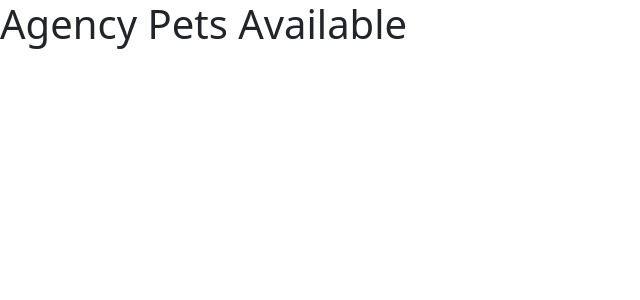
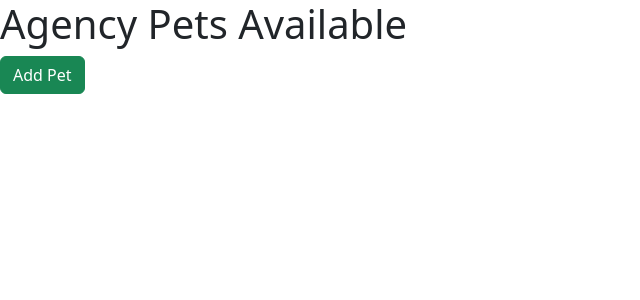
Before and after one commit to Schartelb/flask-WTForms, a Flask app: page / in a window 1280 px wide. Shown: the top 300 px of the page, without its empty margins (0-640 px from the left). Run offline with Flask 2, Linux system fonts and the light colour scheme; data that the repository does not hold is empty.

Commit message:
full update due to changes
edit pet validation not occurring on submit.  redirects to same page, so code works, but no validation!

```diff
--- a/app.py
+++ b/app.py
@@ -2,7 +2,7 @@ from flask import Flask, render_template, flash, redirect
 from flask_debugtoolbar import DebugToolbarExtension
 from models import db, connect_db, Pet
 
-from forms import AddPetForm
+from forms import PetForm
 
 app = Flask(__name__)
 app.config["SECRET_KEY"] = "oh-so-secret"
@@ -17,14 +17,15 @@ connect_db(app)
 @app.route("/")
 def homepage():
     """Show pet's links."""
-    return render_template('home.html')
+    pets = Pet.query.all()
+    return render_template('home.html', pets=pets)
 
 
 @app.route("/add", methods=["GET", "POST"])
 def add_pet():
     """Pet add form; handle adding."""
 
-    form = AddPetForm()
+    form = PetForm()
 
     if form.validate_on_submit():
         name = form.name.data
@@ -33,16 +34,31 @@ def add_pet():
                   photo_url=form.photo_url.data,
                   age=form.age.data,
                   notes=form.notes.data,
-                  available=form.notes.data)
+                  available=form.available.data)
         db.session.add(pet)
         db.session.commit()
-        flash(f"Added {name} to adoption list!")
+        flash(f"Added {name} to adoption list!", "add")
         return redirect("/")
     else:
         return render_template(
             "addpet.html", form=form)
 
 
-@app.route("/<int:pet_id>", methods=["GET"])
-def display_pet(pet_id):
-    return render_template("displaypet.html")
+@app.route("/<int:pet_id>", methods=["GET", "POST"])
+def display_edit_pet(pet_id):
+    pet = Pet.query.get_or_404(pet_id)
+    form = PetForm(obj=pet)
+    import pdb
+    pdb.set_trace()
+    if form.validate_on_submit():
+        pet.name = form.name.data
+        pet.species = form.species.data
+        pet.photo_url = form.photo_url.data
+        pet.age = form.age.data
+        pet.notes = form.notes.data
+        pet.available = form.available.data
+        db.session.commit()
+        flash(f"Updated {pet.name}!", "update")
+        return redirect(f"/{pet.id}")
+    else:
+        return render_template("displaypet.html", pet=pet, form=form)
--- a/forms.py
+++ b/forms.py
@@ -1,19 +1,20 @@
 from wsgiref.validate import validator
 from flask_wtf import FlaskForm
-from wtforms import StringField, IntegerField, BooleanField
+from wtforms import StringField, IntegerField, BooleanField, SelectField
 from wtforms.validators import InputRequired, Optional
 
+species = [('cat', 'Cat'), ('dog', 'Dog'), ('porcupine', 'Porcupine')]
 
-class AddPetForm(FlaskForm):
+
+class PetForm(FlaskForm):
     """Form for adding/editing pets."""
 
     name = StringField("Name",
                        validators=[InputRequired(message="Name is required")])
-    species = StringField("Species",
+    species = SelectField("Species", choices=species,
                           validators=[InputRequired(message='What species is it?')])
     photo_url = StringField("Photo URL", validators=[Optional()])
     age = IntegerField("Age", validators=[Optional()])
     notes = StringField("Notes", validators=[Optional()])
     available = BooleanField("Available",
-                             default='checked',
-                             validators=[InputRequired(message="Is it adoptable?")])
+                             default='checked')
--- a/templates/addpet.html
+++ b/templates/addpet.html
@@ -21,7 +21,8 @@
     </p>
     {% endfor %}
 
-    <button type="submit">Submit</button>
+    <button type="submit" class="btn btn-success">Submit</button>
+    <button formaction="/" formmethod="GET">Cancel</button>
 
 </form>
 
--- a/templates/home.html
+++ b/templates/home.html
@@ -5,8 +5,21 @@
 
 {%block content%}
 <h1>Agency Pets Available</h1>
+<form action="/add" method='GET'>
+    <button class="btn btn-success">Add Pet</button>
+</form>
+{% for category,msg in get_flashed_messages(with_categories=true)%}
+{% if category=="add"%}
+<p>{{msg}}</p>
+{%endif%}
+{% endfor %}
+{% for pet in pets%}
+<div class="col">
+    <a href="/{{pet.id}}"><img src="{{pet.photo_url}}" alt="{{pet.name}}"></a><br>
+    <p>{{pet.name}} is {% if pet.available %}<b>available</b> {%else%} not available {%endif%}</p>
+</div>
+{%endfor%}
 
-<!-- Add all pet stuff here -->
 {%endblock%}
 
 </html>
```
Also changed, not shown: templates/displaypet.html (added, +31 -0 lines).
